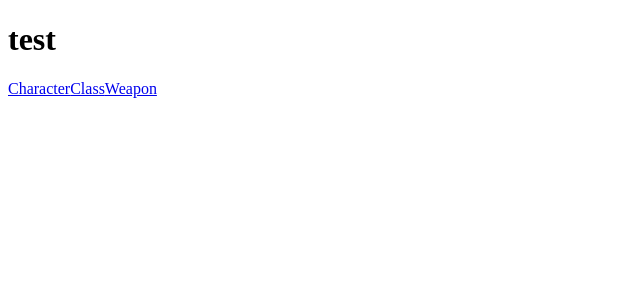
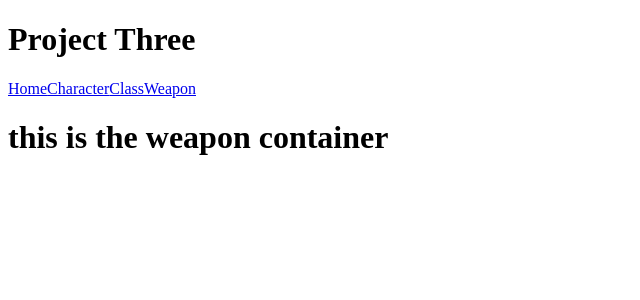
Before and after one commit to cskang0915/unit-3, a React (Create React App) app: page /weapon in a window 1280 px wide. Shown: the top 300 px of the page, without its empty margins (0-640 px from the left). Built offline with nearby package versions, Linux system fonts and the light colour scheme.

Commit message:
finished routers for App.js

```diff
--- a/src/App.js
+++ b/src/App.js
@@ -4,12 +4,18 @@ import Character from './container/Character'
 import Class from './container/Class'
 import Weapon from './container/Weapon'
 import {Switch, Route} from 'react-router-dom'
+import Marker from './greenmarker.png'
 
 class App extends Component {
 	render(){
 		return(
 			<div>
 				<Header />
+				<Switch>
+					<Route path='/character' component={Character}/>
+					<Route path='/class' component={Class}/>
+					<Route path='/weapon' component={Weapon}/>
+				</Switch>
 			</div>
 
 		)
--- a/src/component/Header.js
+++ b/src/component/Header.js
@@ -5,8 +5,9 @@ class Header extends Component {
 	render(){
 		return(
 			<div>
-				<h1>test</h1>
+				<h1>Project Three</h1>
 				<nav className="nav-bar">
+					<Link to='/'>Home</Link>
 					<Link to='/character'>Character</Link>
 					<Link to='/class'>Class</Link>
 					<Link to='/weapon'>Weapon</Link>
--- a/src/container/Class.js
+++ b/src/container/Class.js
@@ -3,7 +3,7 @@ import React, {Component} from 'react'
 class Class extends Component {
 	render(){
 		return(
-			<h1>this is the class component</h1>
+			<h1>this is the class container</h1>
 		)
 	}
 }
--- a/src/container/Weapon.js
+++ b/src/container/Weapon.js
@@ -3,7 +3,7 @@ import React, {Component} from 'react'
 class Weapon extends Component {
 	render(){
 		return(
-			<h1>this is the weapon component</h1>
+			<h1>this is the weapon container</h1>
 		)
 	}
 }
```
Also changed, not shown: src/greenmarker.png (added).
